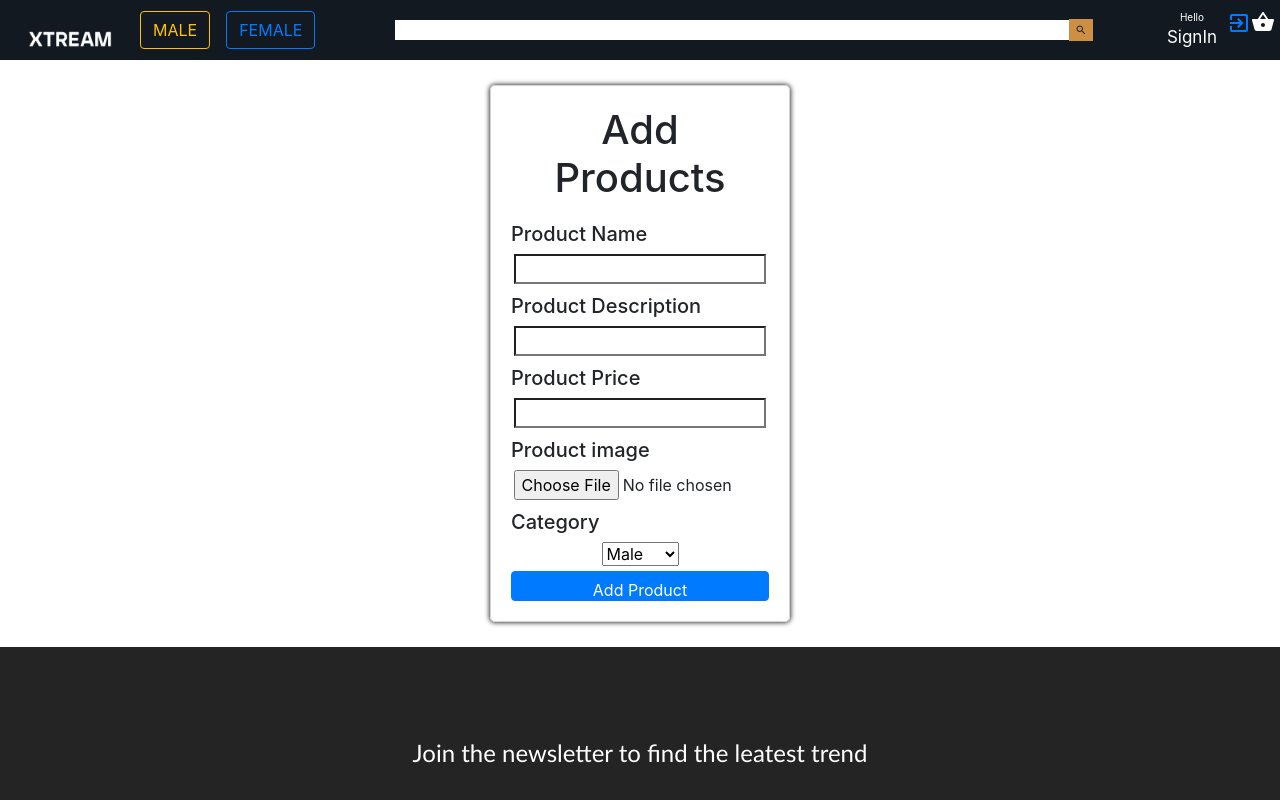
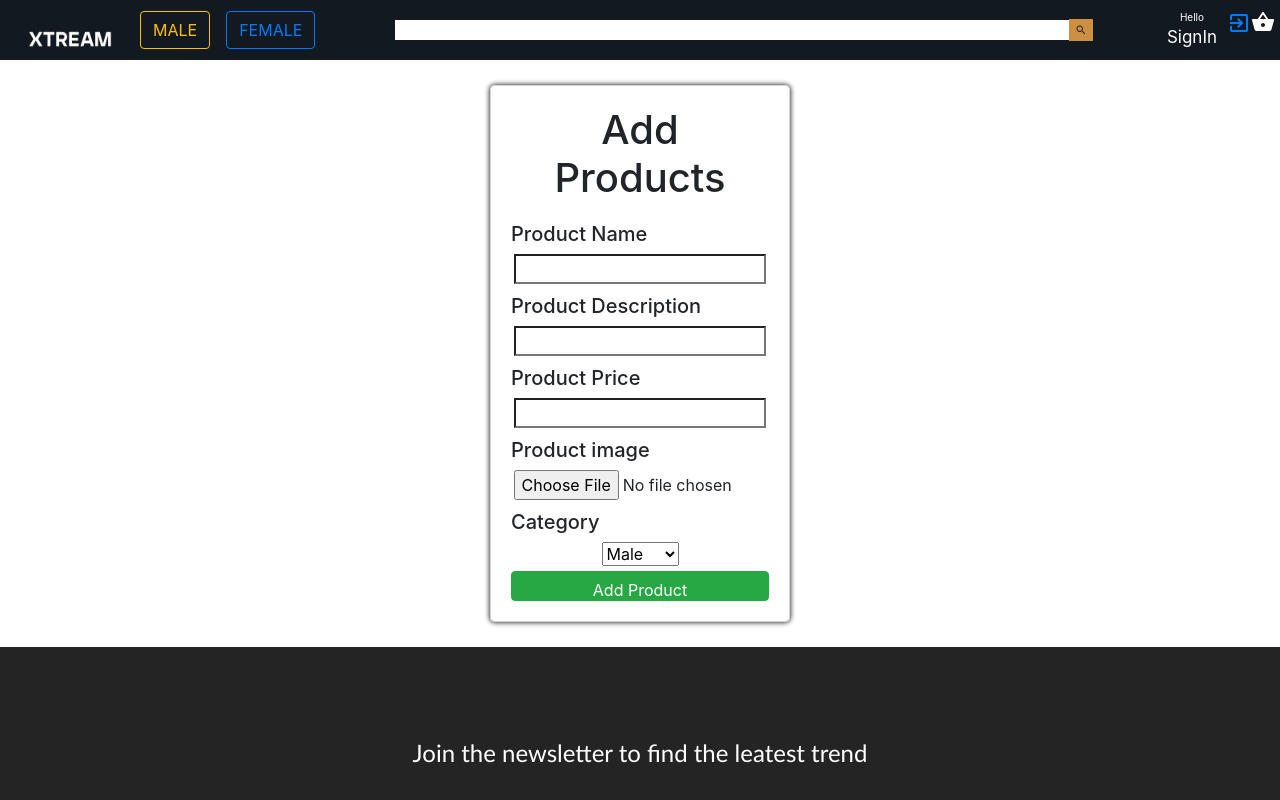
Before and after one commit to isseidangol/xtreme-react-js, a React (Create React App) app: page /add in a window 1280 px wide. Shown: the top 800 px of the page. Built offline with nearby package versions, Linux system fonts and the light colour scheme.

Commit message:
product added

```diff
--- a/src/Body/AddProduct.js
+++ b/src/Body/AddProduct.js
@@ -92,7 +92,7 @@ class AddProduct extends Component{
                     </select>
 
 
-                <button className="btn_add btn text-black btn-primary mr-3 " onClick={this.addProduct}>Add Product</button>
+                <button className="btn_add btn text-black btn-success mr-3 " onClick={this.addProduct}>Add Product</button>
 
 
 
--- a/src/Body/Product.css
+++ b/src/Body/Product.css
@@ -6,14 +6,14 @@
   margin: 10px;
   padding: 20px;
   width: 100%;
-  max-height: 400px;
+  max-height: 550px;
   min-width: 100px;
   background-color: white;
   z-index: 1;
   }
 
   .product  img{
-      max-height: 250px;
+      max-height: 350px;
       width: 100%;
       object-fit: contain;
       margin-bottom: 15px;
@@ -27,7 +27,7 @@
   .product_info{
       width: 100%;
       height: 200px;
-      margin-bottom: 1px;
+
   }
 
   .btn_delete{
--- a/src/Body/Product.js
+++ b/src/Body/Product.js
@@ -57,6 +57,7 @@ function Product({title, image,description, price,id}) {
     return (
 
         <div className="product">
+            <img src ={`http://localhost:90/${image}`}/>
            <div className = "product_info">
               <p>{title}</p>
               <p>{description}</p>
@@ -66,7 +67,7 @@ function Product({title, image,description, price,id}) {
               </p>
             </div>
 
-        <img src ={`http://localhost:90/${image}`}/>
+
         {
             userType == "Admin" || userType == "Seller"?
             (
```
